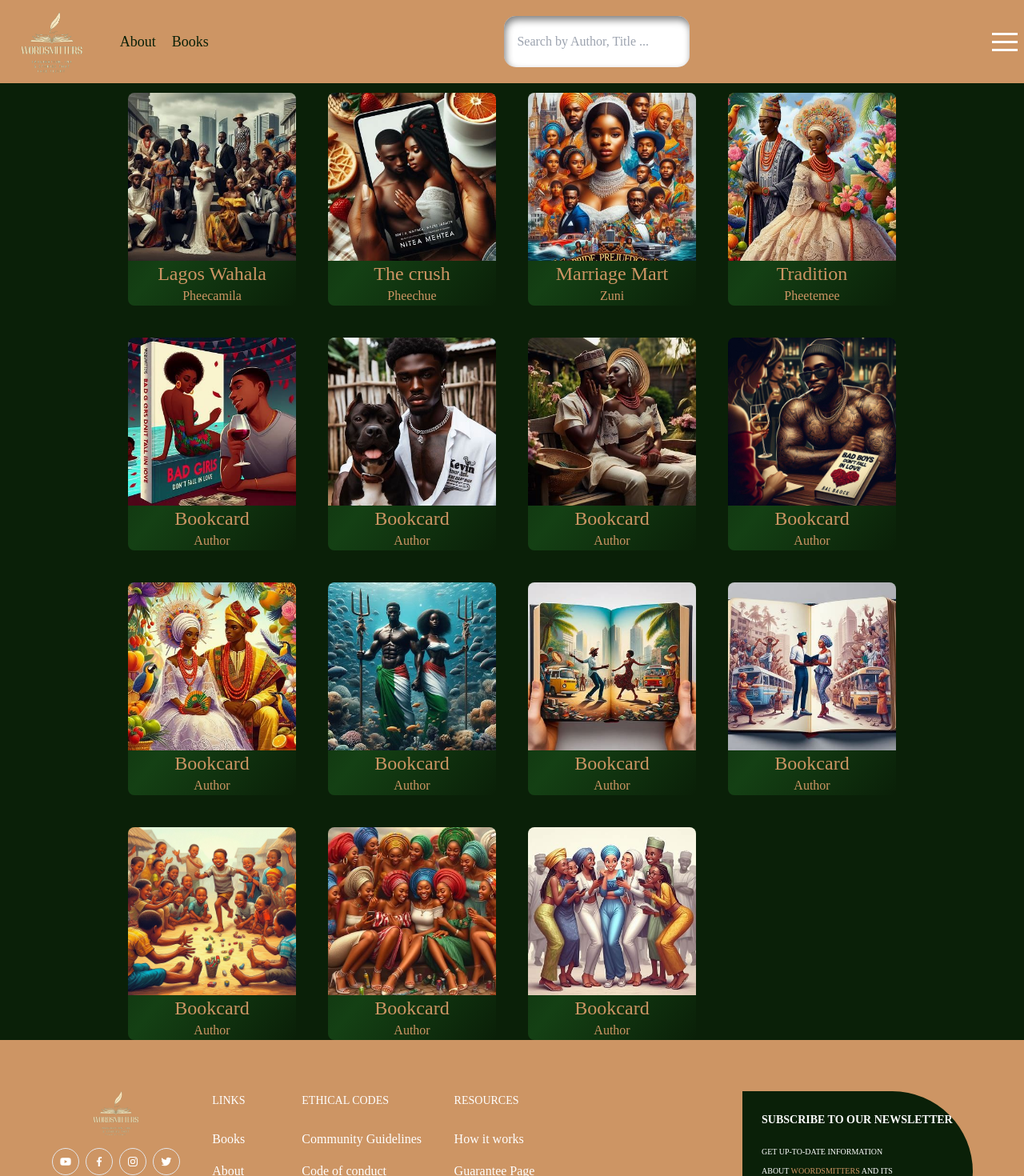
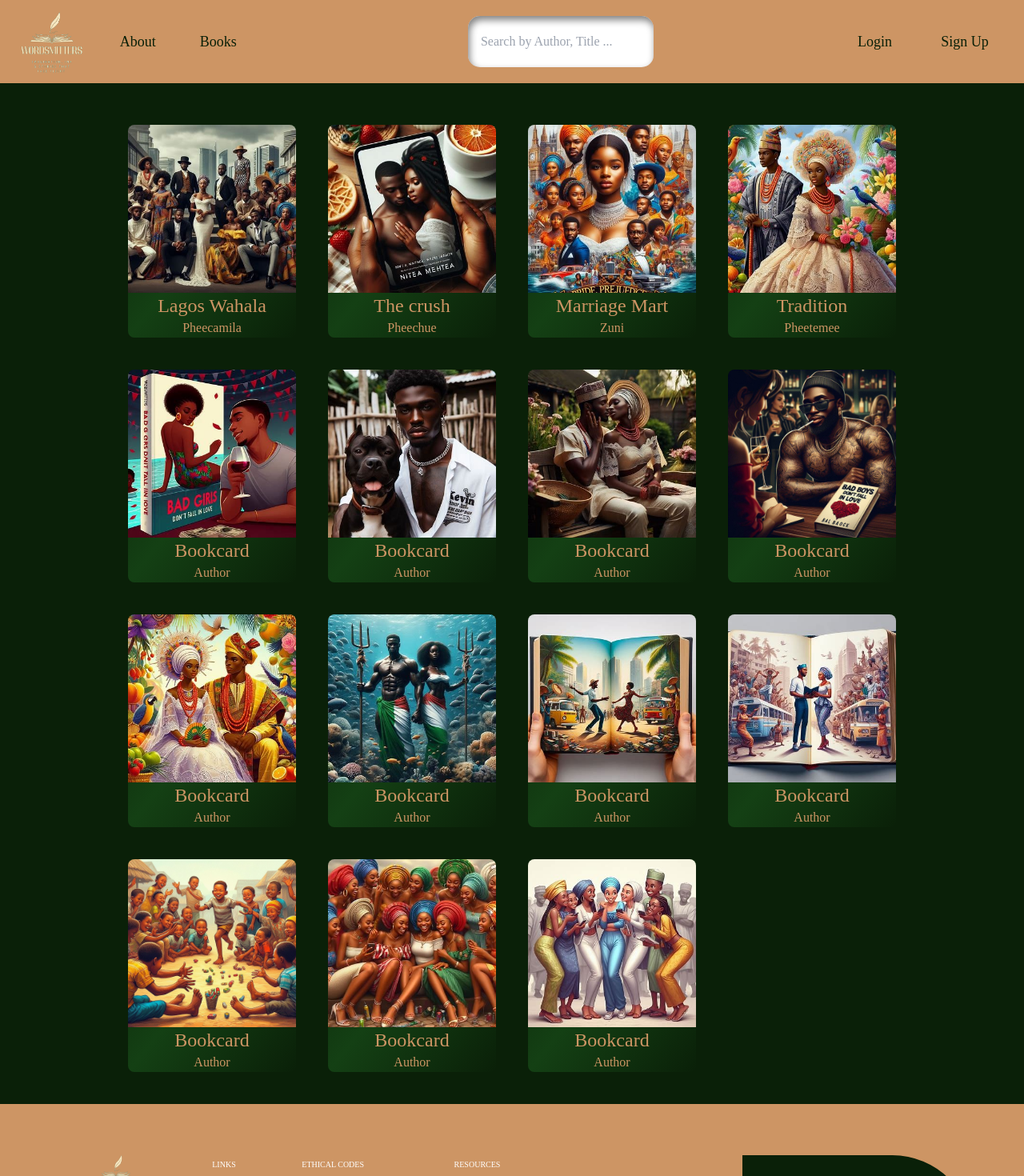
Before and after one commit to Munyia/WordSmitters, a React (Vite) app in the folder client/: page /books in a window 1280 px wide. Shown: the top 1470 px of the page at 80% size. Built offline with nearby package versions, Linux system fonts and the light colour scheme; a web font is replaced by a local one.

Commit message:
bug fixes

```diff
--- a/client/src/components/BookList.jsx
+++ b/client/src/components/BookList.jsx
@@ -7,7 +7,7 @@ import Footer2 from './Footer2'
 const BookList = ({list}) => {
 
   return (
-    <div className='bg-sec'>
+    <div className='bg-sec py-10'>
         <div className='grid grid-cols-4 gap-10 justify-between w-3/4 mx-auto pt-3'>
   {list.map((book,index) => (
             <BookCard key={index} {...book}/>
--- a/client/src/components/Footer2.jsx
+++ b/client/src/components/Footer2.jsx
@@ -95,7 +95,7 @@ const Footer2 = () => {
           </div>
           <div className="flex justify-between text-base flex-col sm:flex-row gap-8 sm:w-[85%] md:w-1/2 sm:gap-0 text-center sm:text-left">
             <div className="font-[400] text-base sm:text-[10px] flex flex-col gap-4">
-              <p className="sm:font-[500] sm:text-[14px] font-[600] text-base mb-2">
+              <p className="sm:font-[500] sm:text-[10px] font-[600] text-base mb-2">
                 LINKS
               </p>
               <Link to={"/books"} className="text-base hover:underline hover:text-sec">Books</Link>
@@ -105,14 +105,14 @@ const Footer2 = () => {
               <Link className="text-base hover:text-sec  hover:underline">FAQ</Link>
             </div>
             <div className="font-[400] text-[14px] sm:text-[10px] flex flex-col gap-4">
-              <p className="sm:font-[500] sm:text-[14px] font-[300] text-[12px] mb-2">
+              <p className="sm:font-[500] sm:text-[10px] font-[300] text-[12px] mb-2">
                 ETHICAL CODES
               </p>
               <Link to={"/community"} className="text-base hover:text-sec hover:underline">Community Guidelines</Link>
               <Link to={"/conduct"} className="text-base hover:text-sec hover:underline">Code of conduct</Link>
             </div>
             <div className="font-[400] text-base sm:text-[10px] flex flex-col gap-4">
-              <p className="sm:font-[500] sm:text-[14px] font-[300] text-base  mb-2">
+              <p className="sm:font-[500] sm:text-[10px] font-[300] text-base  mb-2">
                 RESOURCES
               </p>
               <Link to={"/howitworks"} className="text-base hover:text-sec hover:underline">How it works</Link>
--- a/client/src/components/Header.jsx
+++ b/client/src/components/Header.jsx
@@ -1,11 +1,12 @@
 import React, { useState } from 'react'
-import imageLogo from "../assets/res/imageLogo.jpg"
 import "./header.css"
 import { Link, useNavigate } from 'react-router-dom'
 import llogo from '../assets/res/log.png'
 import { Fade as Hamburger } from 'hamburger-react'
 
 const Header = () => {
+  const [isOpen, setOpen] = useState(false)
+
   function isLoggedIn() {
     return !!localStorage.getItem('token')
   }
@@ -16,28 +17,44 @@ const Header = () => {
         Navigate(`/books/${searchContent}`)
 
   }
+  function logout() {
+    localStorage.removeItem('token')
+    Navigate('/login')
+  }
 
   return (
     <div className='text-white  bg-[#CD9564] relative gap-5 pr flex w-full h-[13vh] bg- justify-between items-center' id='Navbar'>
-       <div className='flex justify-around text-[rgb(10,32,8)] text-center items-center gap-5 content-center'>
+       <div className='flex justify-around text-[rgb(10,32,8)] text-center items-center gap-5 content-center h-full overflow-hidden'>
        <Link to={'/'}><img src={llogo} className='h-[16vh]' alt="" /></Link>
-          <Link to={"/about"} className='flex hover:underline text-lg hover:text-xl'>About</Link>
-          <Link to={"/books"}  className='flex hover:underline text-lg hover:text-xl'>Books</Link>
+          <Link to={"/about"} className='flex hover:underline text-lg hover:text-xl w-20'>About</Link>
+          <Link to={"/books"}  className='flex hover:underline text-lg hover:text-xl w-20'>Books</Link>
        </div>
        <form onSubmit={handleSubmit}>
        <input type="text" autocomplete="off" name="text" value={searchContent} onChange={(e)=>setSearchContent(e.target.value)} className="input text-black" placeholder="Search by Author, Title ..."/>
        </form>
-        {  !isLoggedIn()? <div>
-          <Hamburger />
+        {  isLoggedIn()? <div className='relative'>
+          <Hamburger toggled={isOpen} toggle={setOpen}/>
+          {
+
+          isOpen &&
+          <div className="absolute top-full right-0 flex flex-col w-[300%] bg-pry px-1 gap-4 pb-2">
+            <div className='flex items-center pl-2 gap-2'>
+            <span className=' bg-gray-300 rounded-full aspect-square w-[30%] flex items-center justify-center'>MN</span>
+            <span to={"/login"} className="button3 ">Munyia</span>
+            </div>
+            <p className="hover:bg-sec bg-opacity-0 cursor-not-allowed rounded p-1 text-center">Profile</p>
+            <p onClick={logout} className="hover:bg-sec rounded p-1 cursor-pointer text-center">Logout</p>
+          </div>
+          }
           </div>:
-       <div className=' flex text-[rgb(10,32,8)] '>
+       <div className=' flex text-[rgb(10,32,8)]'>
 
-          <Link to={"/login"}  className='flex hover:underline text-lg hover:text-xl'>Login</Link>
-<div class="group input-box gap-5 relative w-[10vw] text-[rgb(10,32,8)]  flex justify-evenly pr-5 cursor-pointer">
-  <Link  className='flex hover:underline text-lg hover:text-xl'>Sign Up</Link>
-  <div className="hidden text-black absolute top-[100%] bg-[#CD9564] rounded  group-hover:flex flex-col gap-2 p-2">
-            <Link to={"/signup"} className='hover:bg-[rgb(10,32,8)]  hover:text-white  rounded-lg px-1'>Reader</Link>
-            <Link to={"/signup"} className='hover:bg-[rgb(10,32,8)] hover:text-white rounded-lg px-1'>Writer</Link>
+          <Link to={"/login"}  className='flex hover:underline text-lg hover:text-xl w-20'>Login</Link>
+        <div class="group  gap-5 relative w-[10vw] text-[rgb(10,32,8)]  flex justify-evenly pr-5 cursor-pointer">
+        <Link  className='flex hover:underline text-lg hover:text-xl overflow-scroll'>Sign Up</Link>
+  <div className="hidden text-black absolute top-[100%] bg-[#CD9564] rounded  group-hover:flex w-full flex-col gap-2 p-2 text-center">
+            <Link to={"/signup"} className='hover:bg-[rgb(10,32,8)]  hover:text-white  rounded-lg px-1 py-1'>Reader</Link>
+            <Link to={"/signup"} className='hover:bg-[rgb(10,32,8)] hover:text-white rounded-lg px-1 py-1'>Writer</Link>
             <div className=' border-b-[rgb(10,32,8)]'></div>
         </div>
        </div>
--- a/client/src/pages/Home.jsx
+++ b/client/src/pages/Home.jsx
@@ -12,7 +12,7 @@ const Home = () => {
   }, []);
 
   return (
-    <div className="flex relative flex-col" id="Home">
+    <div className="flex  flex-col" id="Home">
       <div className="mb-[28%]">
       <div className="h-[90vh] mb-[10%] text-sec1 ">
         <div className="flex mt-[1%]">
@@ -31,11 +31,8 @@ const Home = () => {
             </p>
             </div>
             <div className="flex justify-around text-white">
-              <Link to={"/signup"} className="bg-[rgb(10,32,8)] py-2 px-6 rounded-md">
-                Reader
-              </Link>
-              <Link to={"/signup"} className="bg-[rgb(10,32,8)] py-2 px-6 rounded-md">
-                Writer
+              <Link to={"/books"} className="bg-[rgb(10,32,8)] py-2 px-6 rounded-md">
+                Start Reading
               </Link>
             </div>
           </div>
--- a/client/src/pages/Login.jsx
+++ b/client/src/pages/Login.jsx
@@ -1,7 +1,7 @@
 import React from 'react'
 import "./login.css"
 import { tb, llogo, lock, eye } from '../assets'
-import { Link } from 'react-router-dom'
+import { Link, useNavigate } from 'react-router-dom'
 import { useState } from 'react'
 import axios from 'axios';
 import Loader from '../components/Loader'
@@ -12,26 +12,28 @@ const Login = () => {
   const [username, setUsername] = useState("")
   const [loading, setLoading] = useState(false)
   const [showPassword, setShowPassword] = useState(false);
-
+  const Navigate = useNavigate()
   const togglePasswordVisibility = () => {
     setShowPassword(!showPassword);
   };
 
   function handleSubmit(e) {
+    localStorage.setItem('token', "blahhhhhhhhhh")
+    Navigate('/')
     e.preventDefault()
-    setLoading(true)
-    axios.post("http://localhost:8081/login", {
-    email: username,
-    password: password
-  })
-  .then(response => {
-    console.log(response.data);
-    setLoading(false); // Toggle loading state off after successful request
-  })
-  .catch(error => {
-    console.error(error);
-    setLoading(false); // Toggle loading state off after request error
-  });
+  //   setLoading(true)
+  //   axios.post("http://localhost:8081/login", {
+  //   email: username,
+  //   password: password
+  // })
+  // .then(response => {
+  //   console.log(response.data);
+  //   setLoading(false); // Toggle loading state off after successful request
+  // })
+  // .catch(error => {
+  //   console.error(error);
+  //   setLoading(false); // Toggle loading state off after request error
+  // });
   }
 
   return (
@@ -47,25 +49,28 @@ const Login = () => {
     </svg>
       <input autoComplete="off" placeholder="Username" value={username} onChange={(e)=>setUsername(e.target.value)} className="input-field placeholder:text-[#CD9564]" type="text"/>
     </div>
+    <div>
+
+      <p className='text-pry text-left text-sm'>Password</p>
     <div className="field">
       <input
-        placeholder="Password"
         value={password}
         onChange={(e) => setPassword(e.target.value)}
         className="input-field placeholder:text-[#CD9564]"
         type={showPassword ? 'text' : 'password'} // Show password if showPassword is true, otherwise hide it
-      />
-      <img c
+        />
+      <img
         src={showPassword ? eye : lock} // Display different images based on the showPassword state
         alt="Password toggle"
         onClick={togglePasswordVisibility}
         className="password-toggle-icon w-[7%]"
-      />
+        />
+        </div>
     </div>
-    <div className="btn flex gap-5 w-1/2 ">
-    <button type='submit' disabled= {loading} className="button3 ">&nbsp;&nbsp;&nbsp;&nbsp;&nbsp;&nbsp;Login&nbsp;&nbsp;&nbsp;&nbsp;&nbsp;&nbsp;</button>
-    <Link to={"/signup"} className="button3 ">Sign Up</Link>
-    </div>
+
+    <button type='submit' disabled= {loading} className="mb-[2em] text-pry bg-[#171717] rounded border-none hover:text-white hover:bg-pry p-[0.5rem] transition-all ease-in-out duration-500">&nbsp;&nbsp;&nbsp;&nbsp;&nbsp;&nbsp;Login&nbsp;&nbsp;&nbsp;&nbsp;&nbsp;&nbsp;</button>
+
+    <p to={"/signup"} className="group text-pry ">Don't have an account? <Link to={'/signup'} className=' group-hover:underline'> Sign Up </Link></p>
     <Link className="button3">Forgot Password</Link>
 
             { loading && <div className='absolute bottom-0 left-0 w-full flex justify-center'><Loader /></div>}
```
